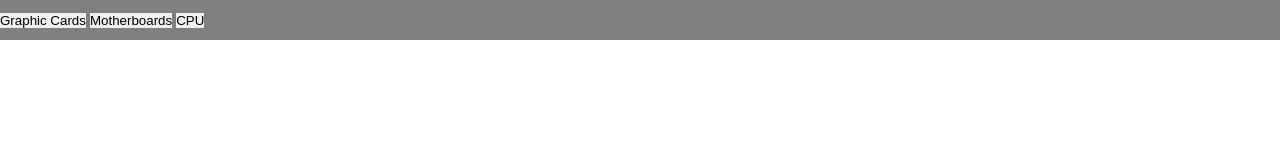
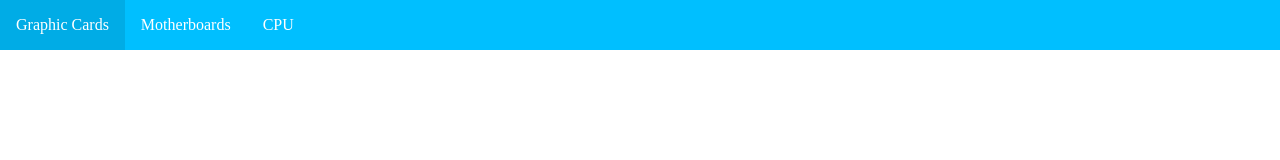
Before and after one commit to borgarc/store-with-express, a website: page views/index.html in a window 1280 px wide. Drawn offline with Linux system fonts and the light colour scheme; files that its build step writes are made by us from their sources.

Commit message:
Style to the nav bar finished

```diff
--- a/public/stylesheets/style.css
+++ b/public/stylesheets/style.css
@@ -8,21 +8,29 @@ html, body {
 .tab {
     position: fixed;
     top: 0;
-    background-color: grey;
+    background-color: deepskyblue;
     width: 100%;
-    height: 5%;
+    height: 5,5%;
 }
 
 .nav-center {
-    position: relative;
-    top: 50%;
-    left: 50%;
-    transform: translate(-50%, -50%);
+    display: -webkit-box;
+    display: -ms-flexbox;
+    display: -webkit-flex;
+    display: flex;
+
+    flex-flow: row wrap;
+    justify-content: flex-start;
+    align-items: center;
 }
 
-.tablinks {
-    margin: 0;
-    padding: 0;
-    border: none;
-    display: inline-block;
+.nav-center a {
+    text-decoration: none;
+    display: block;
+    padding: 1em;
+    color: white;
 }
+
+.nav-center a:hover {
+    background: #00ace6;
+}
--- a/views/index.html
+++ b/views/index.html
@@ -9,9 +9,9 @@
     <body>
         <div id="nav-tab" class="tab">
             <div class="nav-center">
-                <button class="tablinks">Graphic Cards</button>
-                <button class="tablinks">Motherboards</button>
-                <button class="tablinks">CPU</button>
+                <a href="#">Graphic Cards</a>
+                <a href="#">Motherboards</a>
+                <a href="#">CPU</a>
             </div>
         </div>
         <div class="tabcontent"></div>
```
Also changed, not shown: public/javascripts/images-controller.js (added, +16 -0 lines).
